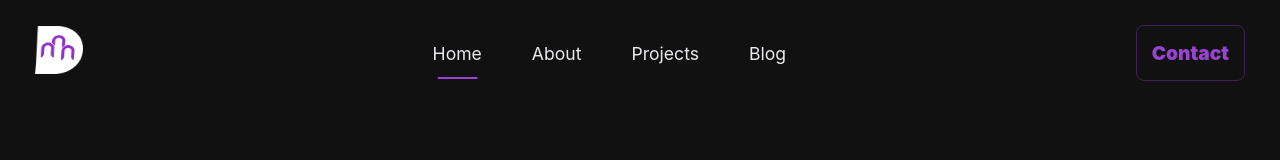
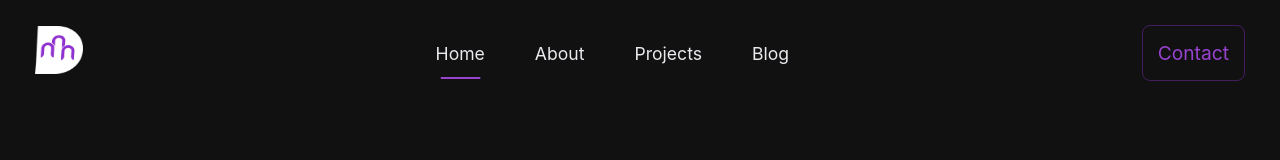
Before and after one commit to rodrigocarvalhodev/portfolio-duckdeveloper, an Angular app: page /home in a window 1280 px wide. Shown: the top 160 px of the page. Built offline with nearby package versions, Linux system fonts and the light colour scheme.

Commit message:
adjust font weight of contact button

```diff
--- a/src/app/template/header/header.component.scss
+++ b/src/app/template/header/header.component.scss
@@ -94,7 +94,7 @@ header {
             padding: 15px;
             transition: 0.45s;
             text-decoration: none;
-            font-weight: 900;
+            font-weight: 400;
         }
 
         a:hover {
```
